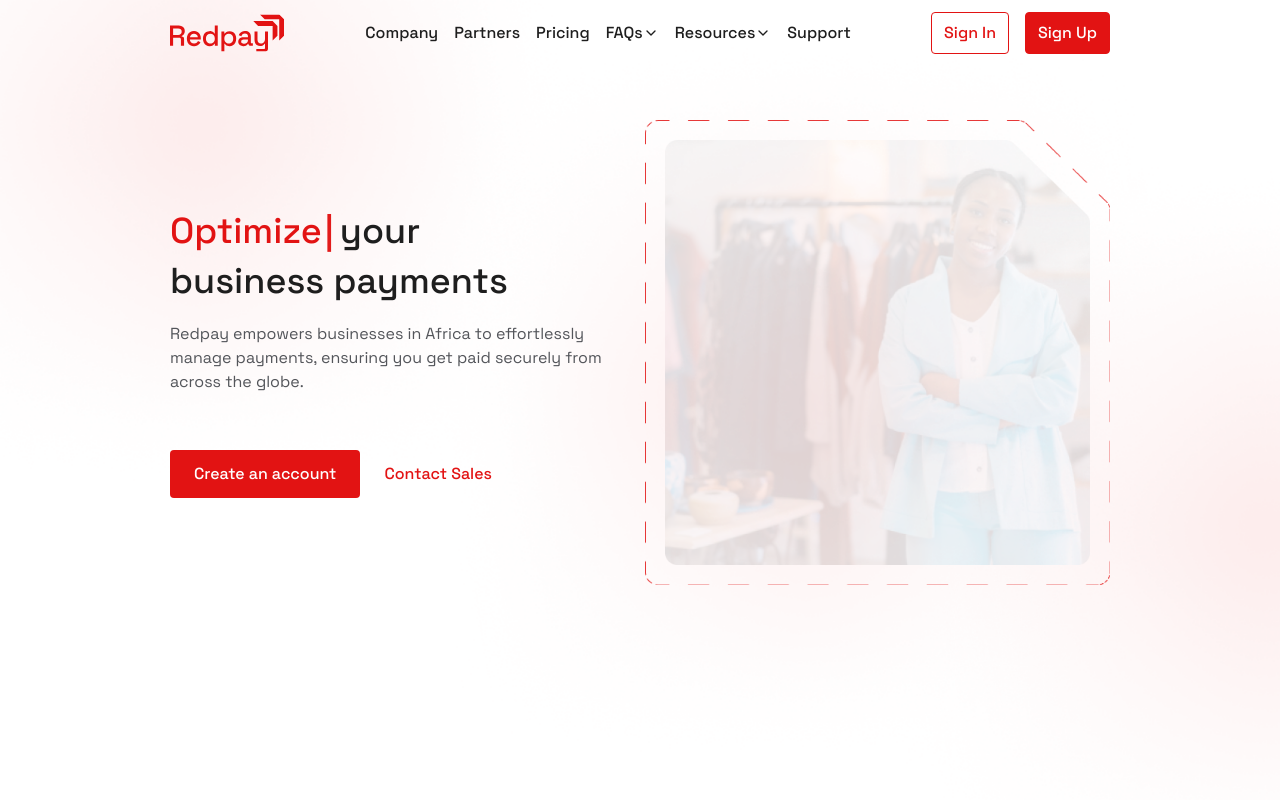
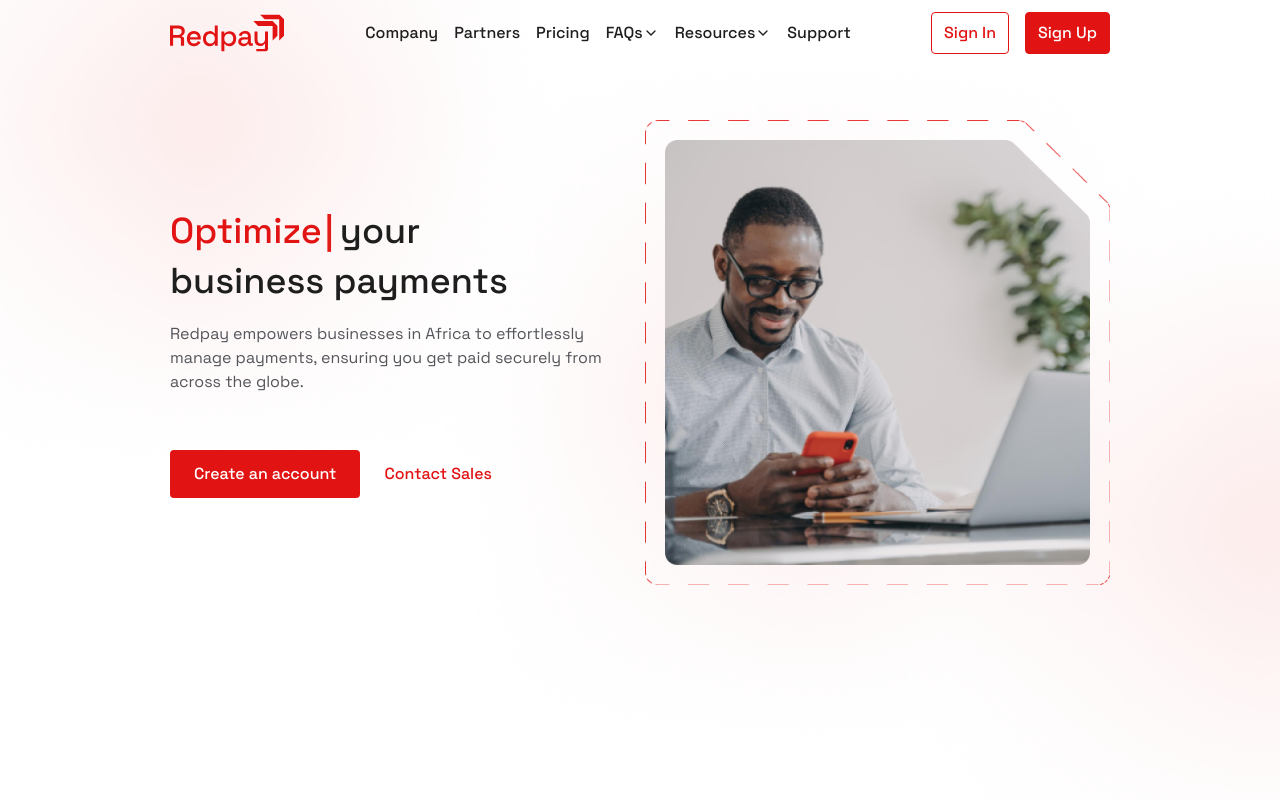
Before and after one commit to UniqueBiodun/redpay, a React (Vite) app: page / in a window 1280 px wide. Shown: the top 800 px of the page. Built offline with nearby package versions, Linux system fonts and the light colour scheme.

Commit message:
updates: transition added to hero images

```diff
--- a/package.json
+++ b/package.json
@@ -11,6 +11,7 @@
 	},
 	"dependencies": {
 		"@material-tailwind/react": "^2.1.2",
+		"@react-spring/web": "^9.7.3",
 		"aos": "^2.3.4",
 		"framer-motion": "^10.16.4",
 		"react": "^18.2.0",
--- a/src/views/hero-section/hero.tsx
+++ b/src/views/hero-section/hero.tsx
@@ -1,26 +1,33 @@
-import React, { useEffect, useState } from "react";
+import React, { useState, useEffect } from "react";
+import { Button } from "@material-tailwind/react";
+import { Typewriter, Cursor } from "react-simple-typewriter";
+import { animated, useSpring, config } from "@react-spring/web";
 import HeroImage1 from "../../assets/images/hero-image-1.png";
 import HeroImage2 from "../../assets/images/hero-image-2.png";
 import HeroImage3 from "../../assets/images/hero-image-3.png";
-import { Button } from "@material-tailwind/react";
-import { Typewriter, Cursor } from "react-simple-typewriter";
+
+const images = [HeroImage1, HeroImage2, HeroImage3];
 
 const HeroSection: React.FC = () => {
-	const [activeImage, setActiveImage] = useState(1);
+  const [index, setIndex] = useState(0);
 
-	const imageStyle1 = {
-		transition: "opacity 2s ease-in-out",
-		opacity: activeImage === 1 ? 1 : 0,
+  const props = useSpring({
+    from: { opacity: 0 },
+    to: { opacity: 1 },
+    config: config.molasses,
+  });
+
+  const nextImage = () => {
+    setIndex((prevIndex) => (prevIndex + 1) % images.length);
   };
 
   useEffect(() => {
-		const intervalId = setInterval(() => {
-			setActiveImage((prevImage) =>
-				prevImage === 1 ? 2 : prevImage === 2 ? 3 : prevImage === 3 ? 1 : 3
-			);
-		}, 2000);
+    // Automatically advance to the next image every 3 seconds
+    const interval = setInterval(nextImage, 3000);
 
-		return () => clearInterval(intervalId);
+    return () => {
+      clearInterval(interval);
+    };
   }, []);
 
   return (
@@ -43,37 +50,25 @@ const HeroSection: React.FC = () => {
             business payments
           </p>
           <p className="pt-4 pb-[56px] text-secondary-300 text-base">
-						Redpay empowers businesses in Africa to effortlessly manage
-						payments, ensuring you get paid securely from across the globe.
+            Redpay empowers businesses in Africa to effortlessly manage payments, ensuring you get paid securely from across the globe.
           </p>
           <div>
-						<Button className="font-grotesk normal-case text-base font-medium shadow-none outline-0 bg-primary rounded text-secondary-200 hover:bg-opacity-80">
+            <Button
+              className="font-grotesk normal-case text-base font-medium shadow-none outline-0 bg-primary rounded text-secondary-200 hover:bg-opacity-80"
+            >
               Create an account
             </Button>
-						<Button className="font-grotesk normal-case text-base font-medium shadow-none outline-0 bg-transparent text-primary hover:text-opacity-70 hover:bg-transparent hover:shadow-none">
+            <Button
+              className="font-grotesk normal-case text-base font-medium shadow-none outline-0 bg-transparent text-primary hover:text-opacity-70 hover:bg-transparent hover:shadow-none"
+            >
               Contact Sales
             </Button>
           </div>
         </div>
         <div className="w-full h-full bg-heroRight bg-no-repeat bg-contain p-5">
-					<div className="max-w-full">
-						<img
-							style={{
-								...imageStyle1,
-							}}
-							className="w-full h-full object-cover"
-							src={
-								activeImage === 1
-									? HeroImage1
-									: activeImage === 2
-									? HeroImage2
-									: activeImage === 3
-									? HeroImage3
-									: HeroImage1
-							}
-							alt="hero-image"
-						/>
-					</div>
+          <animated.div style={props} className="max-w-full">
+            <img src={images[index]} alt="hero-image" />
+          </animated.div>
         </div>
       </div>
     </section>
```
Also changed, not shown: 1 other file (tests, documents, lock files or other folders). Lines whose indentation alone changed are shown as unchanged.
